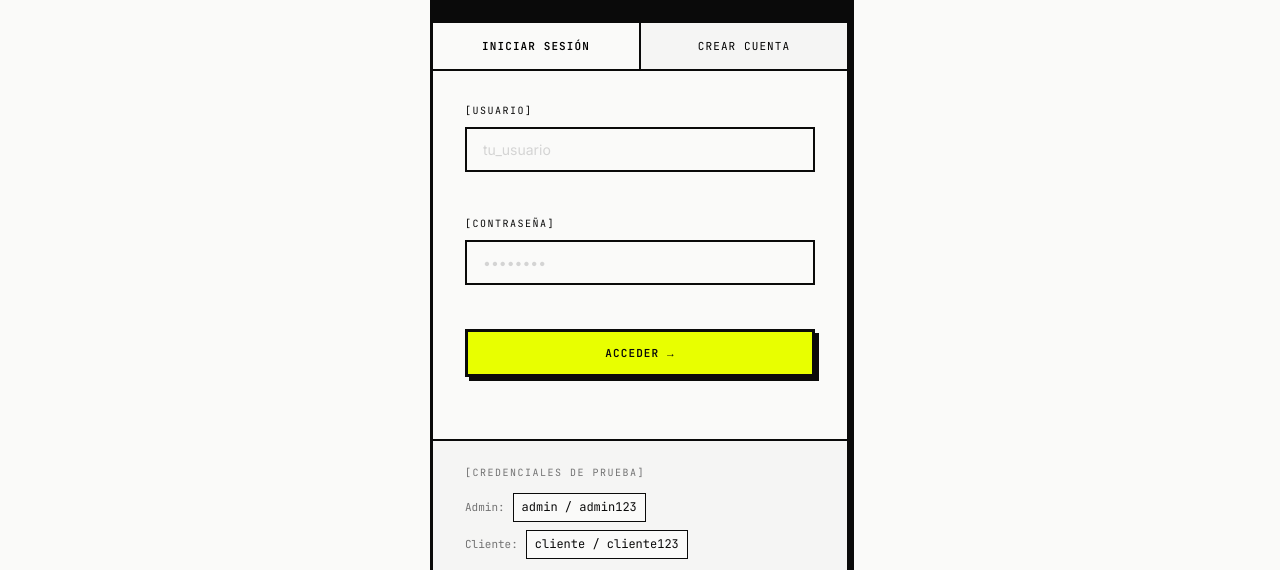
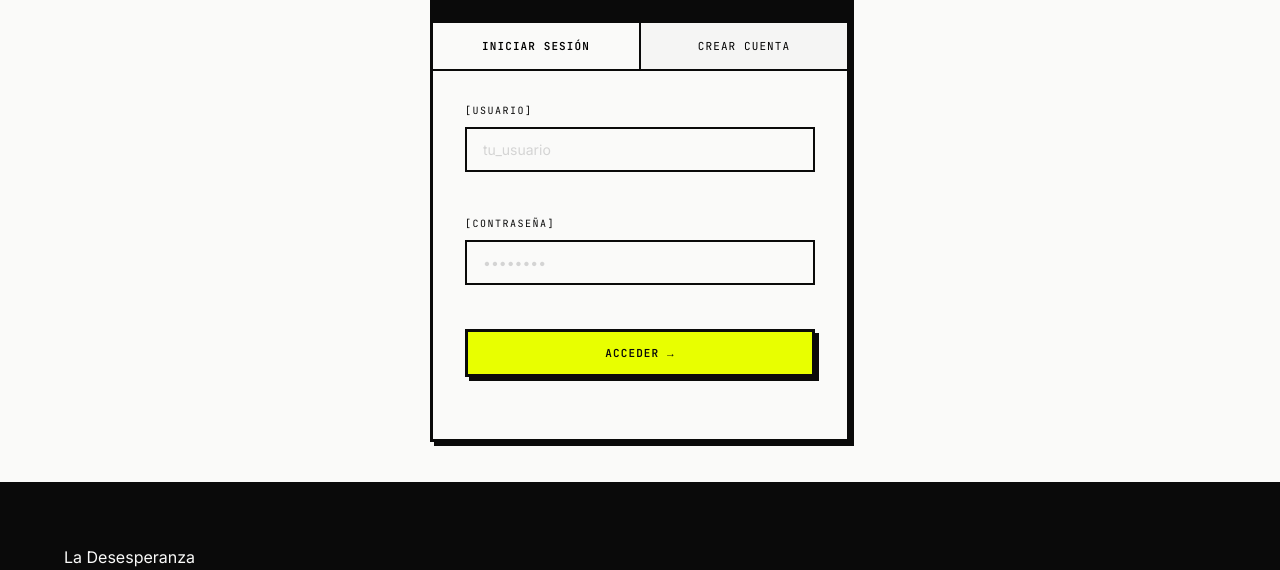
Before and after one commit to vargashernandezalonso2-create/desdesesperanza, a website: page public/login.html in a window 1280 px wide. Shown: the part 230-800 px from the top of the page. Drawn offline with nearby package versions, Linux system fonts and the light colour scheme.

Commit message:
Remove demo credentials from login.html
Removed demo credentials section from the login page.

```diff
--- a/public/login.html
+++ b/public/login.html
@@ -86,21 +86,6 @@
                         <button type="submit" class="btn btn-primary btn-full">Crear Cuenta →</button>
                         <span class="error-msg error-general" id="errorRegGeneral"></span>
                     </form>
-
-                    <!-- Demo credentials -->
-                    <div class="demo-credentials">
-                        <p class="demo-title">[CREDENCIALES DE PRUEBA]</p>
-                        <div class="demo-grid">
-                            <div class="demo-item">
-                                <span class="demo-label">Admin:</span>
-                                <code>admin / admin123</code>
-                            </div>
-                            <div class="demo-item">
-                                <span class="demo-label">Cliente:</span>
-                                <code>cliente / cliente123</code>
-                            </div>
-                        </div>
-                    </div>
                 </div>
             </div>
         </div>
```
